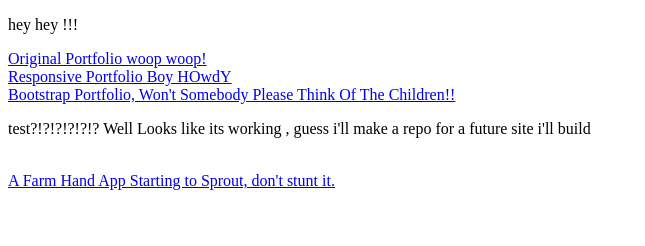
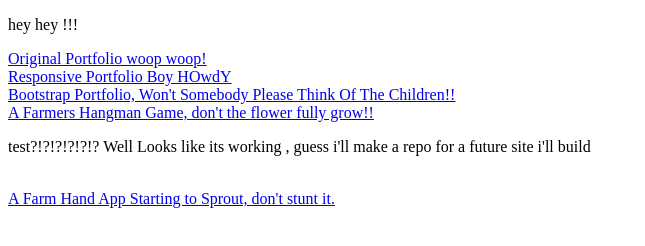
Before and after one commit to apekearo/apekearo.github.io, a plain HTML site: page index.html in a window 1280 px wide. Shown: the whole page, without its empty margins (0-645 px from the left). Drawn offline with Linux system fonts and the light colour scheme.

Commit message:
adding a link to the hangman game

```diff
--- a/index.html
+++ b/index.html
@@ -12,6 +12,8 @@
 	<br>
 	<a href="https://apekearo.github.io/Bootstrap-Portfolio/index.html">Bootstrap Portfolio, Won't Somebody Please Think Of The Children!!</a>
 	<br>
+	<a href="https://apekearo.github.io/Hangman-Game/index.html">A Farmers Hangman Game, don't the flower fully grow!!</a>
+	<br>
 	<p>test?!?!?!?!?!?      Well Looks like its working     , guess i'll make a repo for a future site i'll build </p>
 	<br>
 	<a href="https://apekearo.github.io/Farm-Hand/FarmHandIndex.html">A Farm Hand App Starting to Sprout, don't stunt it.</a>
```
